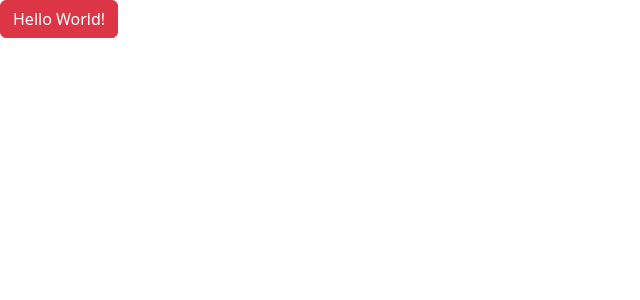
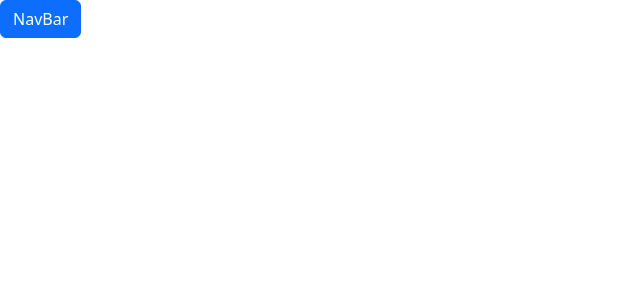
Before and after one commit to Joshua-Coded/REACT, a React (Create React App) app in the folder react/my-app/: page / in a window 1280 px wide. Shown: the top 300 px of the page, without its empty margins (0-640 px from the left). Built offline with nearby package versions, Linux system fonts and the light colour scheme.

Commit message:
navbar component

```diff
--- a/react/my-app/src/App.css
+++ /dev/null
@@ -1,38 +0,0 @@
-.App {
-  text-align: center;
-}
-
-.App-logo {
-  height: 40vmin;
-  pointer-events: none;
-}
-
-@media (prefers-reduced-motion: no-preference) {
-  .App-logo {
-    animation: App-logo-spin infinite 20s linear;
-  }
-}
-
-.App-header {
-  background-color: #282c34;
-  min-height: 100vh;
-  display: flex;
-  flex-direction: column;
-  align-items: center;
-  justify-content: center;
-  font-size: calc(10px + 2vmin);
-  color: white;
-}
-
-.App-link {
-  color: #61dafb;
-}
-
-@keyframes App-logo-spin {
-  from {
-    transform: rotate(0deg);
-  }
-  to {
-    transform: rotate(360deg);
-  }
-}
--- a/react/my-app/src/App.js
+++ b/react/my-app/src/App.jsx
@@ -1,14 +1,14 @@
-import './App.css';
 import "jquery";
 import "popper.js/dist/umd/popper";
 import "bootstrap/dist/js/bootstrap";
 import "bootstrap/dist/css/bootstrap.css";
 
+import { Navbar } from "./Navbar";
 function App() {
   return (
     <div>
-      <button className="btn btn-danger"> Hello World!</button>
-     </div>
+      <Navbar />
+    </div>
   );
 }
 
--- /dev/null
+++ b/react/my-app/src/Navbar.jsx
@@ -0,0 +1,11 @@
+import { Component } from "react";
+
+export class Navbar extends Component {
+  render() {
+    return (
+      <div>
+        <nav className="btn btn-primary">NavBar</nav>
+      </div>
+    );
+  }
+}
--- a/react/my-app/src/index.css
+++ /dev/null
@@ -1,13 +0,0 @@
-body {
-  margin: 0;
-  font-family: -apple-system, BlinkMacSystemFont, 'Segoe UI', 'Roboto', 'Oxygen',
-    'Ubuntu', 'Cantarell', 'Fira Sans', 'Droid Sans', 'Helvetica Neue',
-    sans-serif;
-  -webkit-font-smoothing: antialiased;
-  -moz-osx-font-smoothing: grayscale;
-}
-
-code {
-  font-family: source-code-pro, Menlo, Monaco, Consolas, 'Courier New',
-    monospace;
-}
--- a/react/my-app/src/index.js
+++ b/react/my-app/src/index.js
@@ -1,6 +1,5 @@
 import React from 'react';
 import ReactDOM from 'react-dom/client';
-import './index.css';
 import App from './App';
 import reportWebVitals from './reportWebVitals';
 
```
